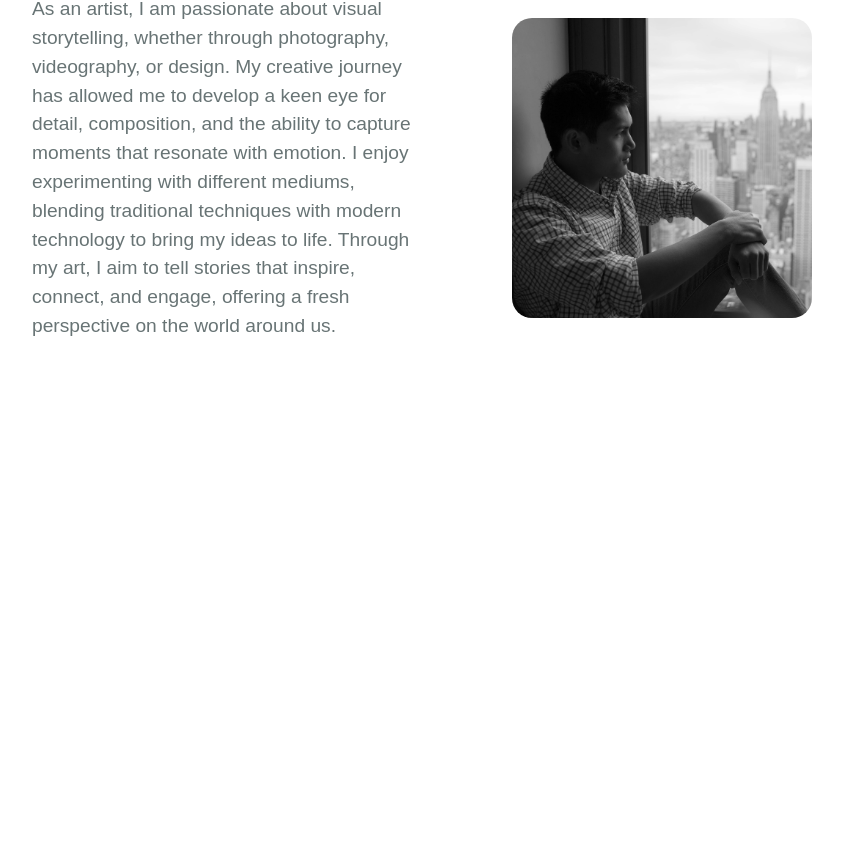
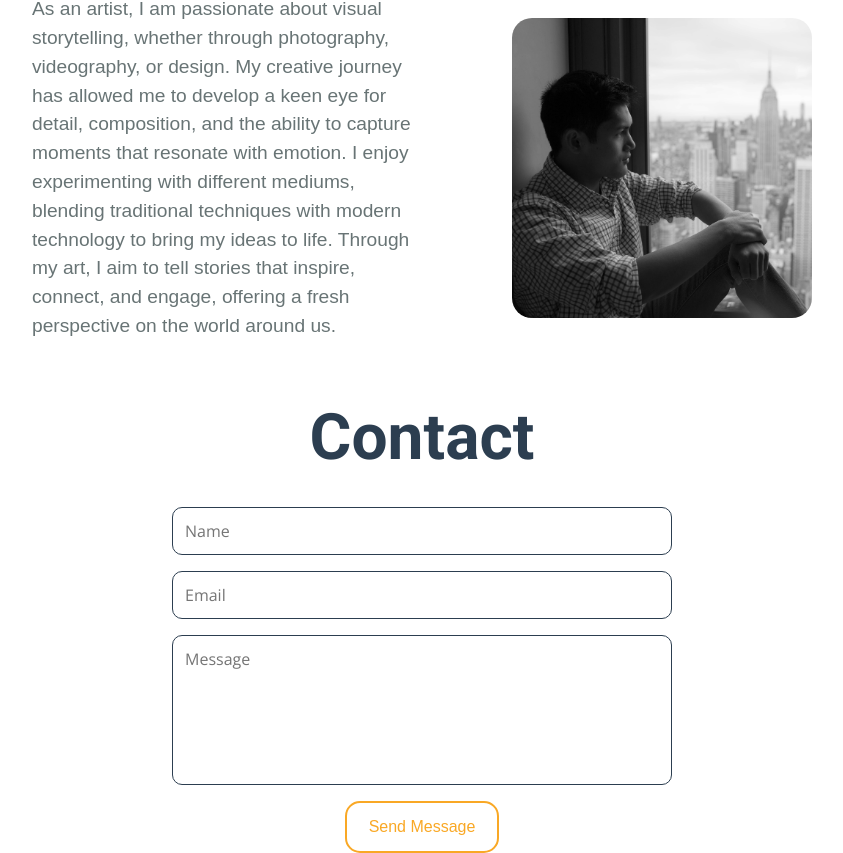
Before and after one commit to aaronestre/portfolio, a React (Vite) app: page / in a window 1280 px wide. Shown: the part 1395-2248 px from the top of the page, without its empty margins (218-1061 px from the left). Before the commit the page ends 1795 px from the top, so only its background shows below. Built offline with nearby package versions, Linux system fonts and the light colour scheme.

Commit message:
Add Contact section to landing page

```diff
--- /dev/null
+++ b/src/components/LandingPage/Contact.jsx
@@ -0,0 +1,27 @@
+import headshot from "../../assets/headshot.jpg";
+import artHeadshot from "../../assets/artHeadshot.jpg";
+
+import "../../styles/Contact.css";
+import Button from "../Button";
+
+function Contact() {
+    const handleSubmit = (e) => {
+        e.preventDefault();
+
+        console.log("Form submitted");
+    };
+
+    return (
+        <div className="contact" id="contact">
+            <h1 className="contact-title">Contact</h1>
+            <form className="contact-form" onSubmit={handleSubmit}>
+                <input type="text" placeholder="Name" />
+                <input type="email" placeholder="Email" />
+                <textarea placeholder="Message"></textarea>
+                <Button className="contact-button" text="Send Message" />
+            </form>
+        </div>
+    );
+}
+
+export default Contact;
--- a/src/pages/LandingPage.jsx
+++ b/src/pages/LandingPage.jsx
@@ -4,6 +4,7 @@ import "../styles/LandingPage.css";
 
 import Hero from "../components/LandingPage/Hero";
 import About from "../components/LandingPage/About";
+import Contact from "../components/LandingPage/Contact";
 
 export default function LandingPage() {
 
@@ -11,6 +12,7 @@ export default function LandingPage() {
         <>
             <Hero />
             <About />
+            <Contact />
         </>
     );
 }
--- /dev/null
+++ b/src/styles/Contact.css
@@ -0,0 +1,73 @@
+* {
+    margin: 0;
+    padding: 0;
+    box-sizing: border-box;
+
+    --primary-font-color: #2c3e50;
+    --secondary-font-color: #687475;
+    --swe-color: #ff7043;
+    --highlight-color: #f9a825;
+    --art-color: #b39ddb;
+}
+
+.contact {
+    width: 80%;
+    margin: 0 auto;
+    display: flex;
+    flex-direction: column;
+    justify-content: center;
+    align-items: center;
+    text-align: center;
+    font-family: 'Roboto', sans-serif;
+}
+
+.contact-title {
+    font-size: 4rem;
+    color: var(--primary-font-color)
+}
+
+.contact-form {
+    margin-top: 2rem;
+    display: flex;
+    flex-direction: column;
+    justify-content: center;
+    align-items: center;
+    text-align: center;
+    font-family: "Roboto", sans-serif;
+    width: 100%;
+    gap: 1rem;
+}
+
+.contact-form input,
+.contact-form textarea {
+    width: 100%;
+    max-width: 500px;
+    padding: 12px;
+    font-size: 1rem;
+    font-family: "Open Sans", sans-serif;
+    border: 1px solid var(--primary-font-color);
+    border-radius: 10px;
+    color: var(--primary-font-color);
+}
+
+.contact-form textarea {
+    resize: none;
+    height: 150px;
+}
+
+.contact-button {
+    color: var(--highlight-color);
+    font-size: 1rem;
+    padding: 15px;
+    background-color: #fff;
+    border: 2px solid var(--highlight-color);
+    border-radius: 15px;
+    transition: transform 0.2s ease-in-out;
+    cursor: pointer;
+    width: 15%;
+}
+
+.contact-button:hover {
+    background-color: var(--highlight-color);
+    color: #fff;
+}
--- a/src/styles/LandingPage.css
+++ b/src/styles/LandingPage.css
@@ -98,7 +98,7 @@
     align-items: center;
     text-align: center;
     font-family: "Roboto", sans-serif;
-    width: 70%;
+    width: 80%;
 }
 
 .about-content {
```
